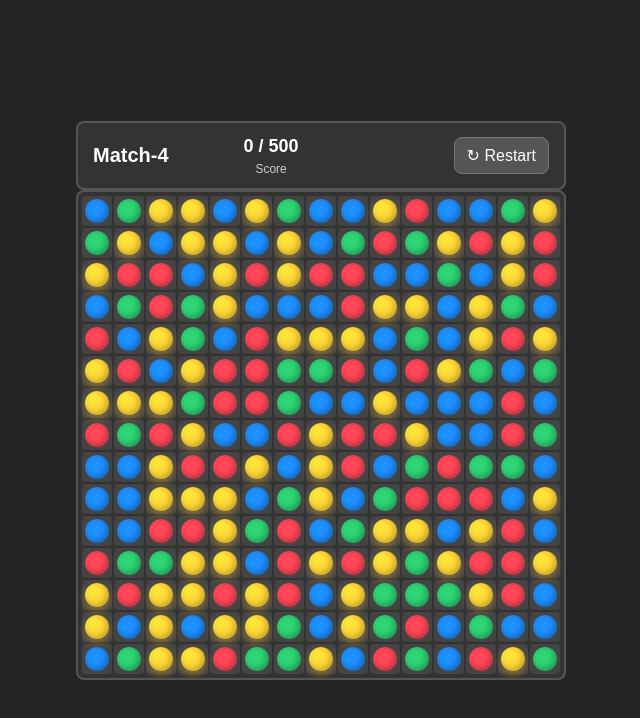
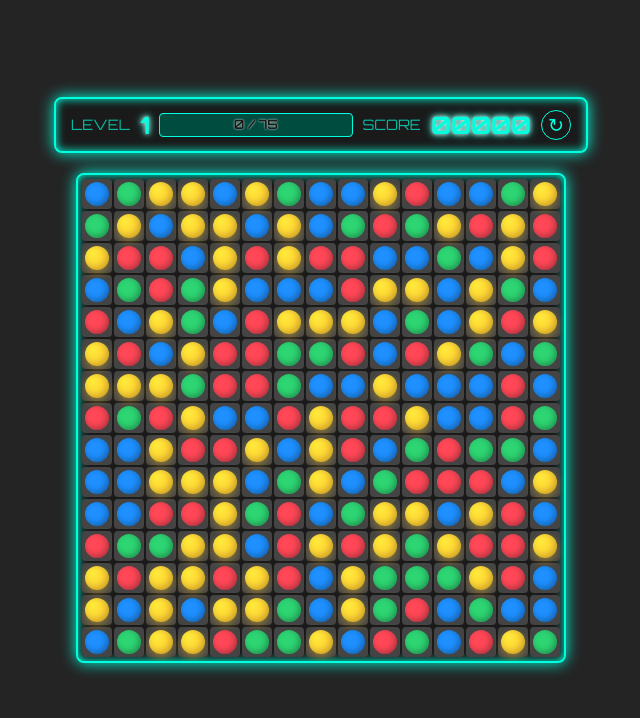
Before and after one commit to olegmurinsky-create/match-4, a React (Vite) app: page / in a window 1280 px wide. Shown: the top 718 px of the page, without its empty margins (319-959 px from the left). Built offline with nearby package versions, Linux system fonts and the light colour scheme.

Commit message:
rebalansing game scoring

```diff
--- a/index.html
+++ b/index.html
@@ -2,7 +2,11 @@
 <html lang="en">
   <head>
     <meta charset="UTF-8" />
+    <link rel="icon" type="image/svg+xml" href="/vite.svg" />
     <meta name="viewport" content="width=device-width, initial-scale=1.0" />
+    <link rel="preconnect" href="https://fonts.googleapis.com">
+    <link rel="preconnect" href="https://fonts.gstatic.com" crossorigin>
+    <link href="https://fonts.googleapis.com/css2?family=Orbitron:wght@400;700&display=swap" rel="stylesheet">
     <title>Match-4 Game</title>
   </head>
   <body>
--- a/src/App.css
+++ b/src/App.css
@@ -15,30 +15,6 @@
 h1 {
   margin: 0;
   font-size: 24px;
-}
-
-.score-board {
-  font-size: 1.5rem;
-  font-weight: bold;
-  position: relative;
-  padding-bottom: 30px; /* Reserve space for the timer */
-  text-align: center;
-}
-
-.fever-timer {
-  color: #ff4757;
-  font-size: 1.2rem;
-  animation: pulse 1s infinite;
-  position: absolute;
-  bottom: 0;
-  left: 0;
-  width: 100%;
-}
-
-@keyframes pulse {
-  0% { transform: scale(1); }
-  50% { transform: scale(1.05); }
-  100% { transform: scale(1); }
 }
 
 .reset-button {
@@ -60,10 +36,11 @@ h1 {
   grid-template-columns: repeat(15, 30px);
   grid-template-rows: repeat(15, 30px);
   gap: 2px;
-  background-color: #333;
+  background-color: #1a1a1a;
   padding: 4px;
   border-radius: 8px;
-  border: 2px solid #555;
+  border: 2px solid #00ffde;
+  box-shadow: 0 0 15px #00ffde, inset 0 0 10px #00ffde;
   position: relative;
   overflow: hidden;
 }
--- a/src/App.tsx
+++ b/src/App.tsx
@@ -1,6 +1,7 @@
 import { useState, useEffect, useCallback, useRef } from 'react';
 import { motion, AnimatePresence } from 'framer-motion';
-import StatusBar from './StatusBar'; // Import the new component
+import StatusBar from './StatusBar';
+import BottomBar from './BottomBar';
 import {
   Board,
   createInitialBoard,
@@ -31,14 +32,16 @@ function App() {
   const [selected, setSelected] = useState<Position | null>(null);
   const [score, setScore] = useState<number>(0);
   const [level, setLevel] = useState<number>(1);
+  const [ballsPopped, setBallsPopped] = useState<number>(0);
+  const [targetBalls, setTargetBalls] = useState<number>(75);
   const [gameState, setGameState] = useState<GameState>('playing');
   const [isProcessing, setIsProcessing] = useState<boolean>(true);
   const [playerName, setPlayerName] = useState<string>('');
   const [leaderboard, setLeaderboard] = useState<ScoreEntry[]>([]);
   const [isFeverMode, setIsFeverMode] = useState<boolean>(false);
   const [feverTimeLeft, setFeverTimeLeft] = useState<number>(20);
-  const [targetScore, setTargetScore] = useState<number>(500); // Level 1: 500, Level 2: 1500, Level 3: 2500...
   const [hintedBallIds, setHintedBallIds] = useState<string[]>([]);
+  const [scoreSaved, setScoreSaved] = useState<boolean>(false);
   const idleTimeoutRef = useRef<number | null>(null);
   const hintIntervalRef = useRef<number | null>(null);
   const persistentHintRef = useRef<Position[] | null>(null);
@@ -85,7 +88,7 @@ function App() {
 
   const saveScore = () => {
     if (playerName.trim().length === 3) {
-      const newLeaderboard = [...leaderboard, { name: playerName.toUpperCase(), score }].sort((a, b) => b.score - a.score).slice(0, 5);
+      const newLeaderboard = [...leaderboard, { name: playerName.toUpperCase(), score }].sort((a, b) => b.score - a.score).slice(0, 10);
       setLeaderboard(newLeaderboard);
       try {
         localStorage.setItem('match-4-leaderboard', JSON.stringify(newLeaderboard));
@@ -93,6 +96,7 @@ function App() {
         console.error('Failed to save leaderboard', e);
       }
       setPlayerName('');
+      setScoreSaved(true);
     }
   };
 
@@ -165,15 +169,18 @@ function App() {
     return stopHinting; // Cleanup on unmount or when dependencies change
   }, [gameState, isProcessing, board, startIdleTimer, stopHinting]);
 
-  const processCascades = useCallback(async (currentBoard: Board, currentScore: number) => {
+  const processCascades = useCallback(async (currentBoard: Board, currentScore: number, currentBallsPopped: number) => {
     let b = currentBoard;
     let s = currentScore;
+    let p = currentBallsPopped;
     let matchResult = findMatches(b);
     let multiplier = 1;
     let feverActive = isFeverMode;
 
     while (matchResult.hasMatch) {
       const matchCount = matchResult.matchedPositions.length;
+      p += matchCount;
+      setBallsPopped(p);
 
       // Calculate score roughly by grouping into 4s and 5s if possible, or just base it on length
       // Proper grouping is complex, but to avoid 8-balls giving 160 instead of 80,
@@ -191,8 +198,7 @@ function App() {
       }
 
       // Check for fever mode activation *after* calculating points but *before* applying multiplier
-      const potentialNewScore = s + (basePoints * multiplier);
-      if (!feverActive && potentialNewScore >= targetScore) {
+      if (!feverActive && p >= targetBalls) {
         feverActive = true;
         setIsFeverMode(true);
         setFeverTimeLeft(20);
@@ -224,7 +230,7 @@ function App() {
     if (!hasPossibleMoves(b)) {
       if (feverActive) {
         // Let the timer run out
-      } else if (s >= targetScore) {
+      } else if (p >= targetBalls) {
         setGameState('level_clear');
       } else {
         setGameState('game_over');
@@ -232,7 +238,7 @@ function App() {
     }
 
     setIsProcessing(false);
-  }, [targetScore, isFeverMode]);
+  }, [targetBalls, isFeverMode, ballsPopped]);
 
   const handleCellClick = async (r: number, c: number) => {
     if (isProcessing || gameState !== 'playing') return;
@@ -290,7 +296,7 @@ function App() {
 
     if (matchResult.hasMatch) {
       // Valid swap!
-      processCascades(tempBoard, score);
+      processCascades(tempBoard, score, ballsPopped);
     } else {
       // Invalid swap, revert
       const revertBoard = tempBoard.map(row => [...row]);
@@ -307,7 +313,8 @@ function App() {
   const startNextLevel = () => {
     const nextLevel = level + 1;
     setLevel(nextLevel);
-    setTargetScore(score + (nextLevel * 1000 - 500));
+    setBallsPopped(0);
+    setTargetBalls(55 + nextLevel * 20);
     setBoard(createInitialBoard());
     setGameState('playing');
     setIsFeverMode(false);
@@ -318,11 +325,13 @@ function App() {
   const restartGame = () => {
     setLevel(1);
     setScore(0);
-    setTargetScore(500);
+    setBallsPopped(0);
+    setTargetBalls(75);
     setBoard(createInitialBoard());
     setGameState('playing');
     setIsFeverMode(false);
     setFeverTimeLeft(20);
+    setScoreSaved(false);
     // Note: Resetting a real timer would go here
   };
 
@@ -330,10 +339,10 @@ function App() {
     <div className="game-container">
       <StatusBar
         score={score}
-        targetScore={targetScore}
-        time={`${Math.floor(feverTimeLeft / 60)}:${(feverTimeLeft % 60).toString().padStart(2, '0')}`}
+        level={level}
+        ballsPopped={ballsPopped}
+        targetBalls={targetBalls}
         onRestart={restartGame}
-        isFeverMode={isFeverMode}
       />
       <div className="board">
         {board.map((row, r) => (
@@ -385,9 +394,14 @@ function App() {
 
         {gameState === 'game_over' && (
           <div className="overlay game-over">
+            {!scoreSaved && (
+              <>
                 <h2>Game Over</h2>
                 <p>Final Score: {score}</p>
+              </>
+            )}
 
+            {!scoreSaved && (
               <div className="leaderboard-entry">
                 <input
                   maxLength={3}
@@ -397,6 +411,7 @@ function App() {
                 />
                 <button disabled={playerName.length !== 3} onClick={saveScore}>Save</button>
               </div>
+            )}
 
             {leaderboard.length > 0 && (
               <div className="leaderboard">
@@ -414,6 +429,10 @@ function App() {
           </div>
         )}
       </div>
+      <BottomBar
+        isFeverMode={isFeverMode}
+        time={`${Math.floor(feverTimeLeft / 60)}:${(feverTimeLeft % 60).toString().padStart(2, '0')}`}
+      />
     </div>
   );
 }
--- /dev/null
+++ b/src/BottomBar.css
@@ -0,0 +1,30 @@
+.bottom-bar-container {
+  font-family: 'Orbitron', sans-serif;
+  width: 500px;
+  margin-top: 15px;
+  height: 25px; /* Reserve space to prevent layout shift */
+  display: flex;
+  justify-content: center;
+  align-items: center;
+}
+
+.fever-timer-bottom {
+  font-size: 1.2rem;
+  color: #ff4757;
+  text-shadow: 0 0 8px #ff4757, 0 0 15px #ff4757;
+  text-transform: uppercase;
+  transition: opacity 0.3s ease-in-out;
+  font-weight: 700;
+  animation: pulse-fever 1.5s infinite;
+}
+
+.fever-timer-bottom.hidden {
+  opacity: 0;
+  animation: none;
+}
+
+@keyframes pulse-fever {
+  0% { transform: scale(1); }
+  50% { transform: scale(1.05); }
+  100% { transform: scale(1); }
+}
--- /dev/null
+++ b/src/BottomBar.tsx
@@ -0,0 +1,19 @@
+import React from 'react';
+import './BottomBar.css';
+
+interface BottomBarProps {
+  isFeverMode: boolean;
+  time: string; // MM:SS format
+}
+
+const BottomBar: React.FC<BottomBarProps> = ({ isFeverMode, time }) => {
+  return (
+    <div className="bottom-bar-container">
+      <div className={`fever-timer-bottom ${!isFeverMode ? 'hidden' : ''}`}>
+        FEVER TIME: {time}
+      </div>
+    </div>
+  );
+};
+
+export default BottomBar;
--- a/src/StatusBar.css
+++ b/src/StatusBar.css
@@ -1,75 +1,90 @@
 /* src/StatusBar.css */
 
 .status-bar-container {
-  /* Set width to match the game board */
-  width: 490px; /* (15 * 30px) + (14 * 2px) + (2 * 4px) + (2 * 2px border) */
-  box-sizing: border-box; /* Important to include padding and border in the width */
-
-  /* Style to match the game board */
-  background-color: #333; /* Match .board background */
-  border: 2px solid #555; /* Match .board border */
-  border-radius: 8px; /* Match .board border-radius */
-  color: #fff; /* Set text to light for dark background */
-
-  /* Flexbox layout */
-  padding: 10px 15px;
+  font-family: 'Orbitron', sans-serif;
   display: flex;
   justify-content: space-between;
   align-items: center;
-  font-family: sans-serif;
+  width: 500px;
+  background-color: #1a1a1a;
+  color: #00ffde;
+  padding: 8px 15px;
+  border-radius: 8px;
+  border: 2px solid #00ffde;
+  box-shadow: 0 0 15px #00ffde, inset 0 0 10px #00ffde;
+  margin-bottom: 20px;
+  text-transform: uppercase;
 }
 
-.status-bar-left,
-.status-bar-center,
-.status-bar-right {
+.status-left, .status-right, .status-center {
   display: flex;
   align-items: center;
-  gap: 15px;
+  gap: 10px;
 }
 
-.game-title {
-  font-weight: bold;
-  font-size: 20px;
+.status-center {
+  flex-grow: 1;
+  flex-direction: column;
+  justify-content: center;
 }
 
-.score-display,
-.timer {
-  text-align: center;
+.level-text, .score-text {
+  font-size: 0.9rem;
+  opacity: 0.7;
 }
 
-.timer.hidden {
-  visibility: hidden;
+.level-value, .score-value {
+  font-size: 1.5rem;
+  font-weight: 700;
+  text-shadow: 0 0 5px #fff, 0 0 10px #00ffde;
 }
 
-.score-value,
-.timer-value {
-  font-size: 18px;
-  font-weight: bold;
+.progress-bar-container {
+  width: 90%;
+  height: 22px;
+  background-color: #004d40;
+  border: 1px solid #00ffde;
+  border-radius: 4px;
+  position: relative;
+  overflow: hidden;
 }
 
-.score-label,
-.timer-label {
-  font-size: 12px;
-  color: #ccc; /* Lighter color for sub-labels */
+.progress-bar-fill {
+  height: 100%;
+  background-color: #00ffde;
+  transition: width 0.3s ease-in-out;
+  box-shadow: 0 0 8px #00ffde;
 }
 
-.right-group {
-  display: flex;
-  align-items: center;
-  gap: 20px;
+.progress-bar-text {
+  position: absolute;
+  top: 50%;
+  left: 50%;
+  transform: translate(-50%, -50%);
+  color: #1a1a1a;
+  font-weight: 700;
+  font-size: 0.8rem;
+  text-shadow: 0 0 2px #fff;
 }
 
 .restart-button {
-  border: 1px solid #777;
-  border-radius: 8px;
-  padding: 8px 12px;
+  background: none;
+  border: 1px solid #00ffde;
+  border-radius: 50%;
+  color: #00ffde;
+  width: 30px;
+  height: 30px;
+  font-size: 1.2rem;
   cursor: pointer;
-  background-color: #555; /* Darker button */
-  color: #fff;
-  font-size: 16px;
-  transition: background-color 0.2s;
+  transition: all 0.2s;
+  padding: 0;
+  display: flex;
+  align-items: center;
+  justify-content: center;
 }
 
 .restart-button:hover {
-  background-color: #666;
+  background: #00ffde;
+  color: #1a1a1a;
+  box-shadow: 0 0 10px #00ffde;
 }
--- a/src/StatusBar.tsx
+++ b/src/StatusBar.tsx
@@ -3,29 +3,38 @@ import './StatusBar.css';
 
 interface StatusBarProps {
   score: number;
-  targetScore: number;
-  time: string; // MM:SS format
+  level: number;
+  ballsPopped: number;
+  targetBalls: number;
   onRestart: () => void;
-  isFeverMode: boolean;
 }
 
-const StatusBar: React.FC<StatusBarProps> = ({ score, targetScore, time, onRestart, isFeverMode }) => {
+const StatusBar: React.FC<StatusBarProps> = ({ score, level, ballsPopped, targetBalls, onRestart }) => {
+  const progressPercent = targetBalls > 0 ? (ballsPopped / targetBalls) * 100 : 0;
+
   return (
     <div className="status-bar-container">
-      <div className="game-title">Match-4</div>
-      <div className="score-display">
-        <div className="score-value">{score} / {targetScore}</div>
-        <div className="score-label">Score</div>
+
+      <div className="status-left">
+        <span className="level-text">LEVEL</span>
+        <span className="level-value">{level}</span>
       </div>
-      <div className="right-group">
-        <div className={`timer ${!isFeverMode ? 'hidden' : ''}`}>
-            <div className="timer-value">{time}</div>
-            <div className="timer-label">Fever Time</div>
+
+      <div className="status-center">
+        <div className="progress-bar-container">
+          <div className="progress-bar-fill" style={{ width: `${progressPercent}%` }}></div>
+          <div className="progress-bar-text">{`${ballsPopped} / ${targetBalls}`}</div>
         </div>
-        <button className="restart-button" onClick={onRestart}>
-          ↻ Restart
+      </div>
+
+      <div className="status-right">
+        <span className="score-text">SCORE</span>
+        <span className="score-value">{score.toString().padStart(5, '0')}</span>
+        <button className="restart-button" onClick={onRestart} title="Restart">
+          ↻
         </button>
       </div>
+
     </div>
   );
 };
```
Also changed, not shown: _bmad-output/implementation-artifacts/spec-hide-name-input-after-save.md (added, +49 -0 lines), 2 other files (tests, documents, lock files or other folders). Lines whose indentation alone changed are shown as unchanged.
